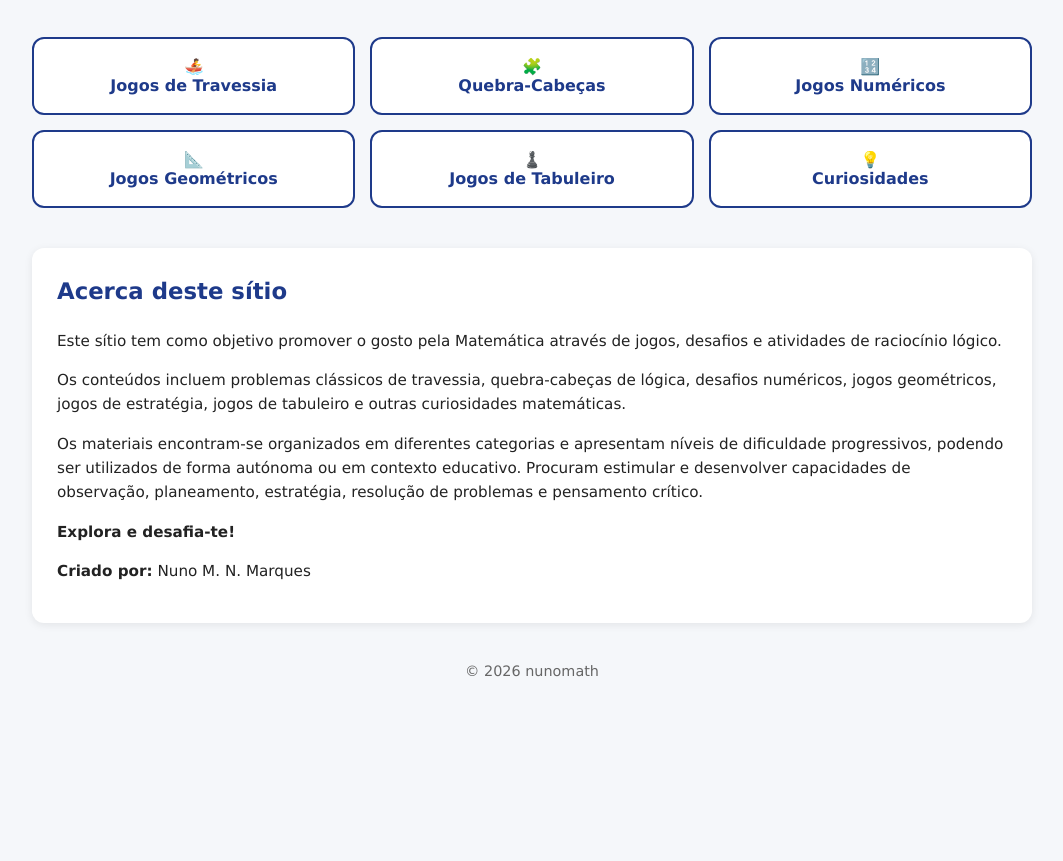
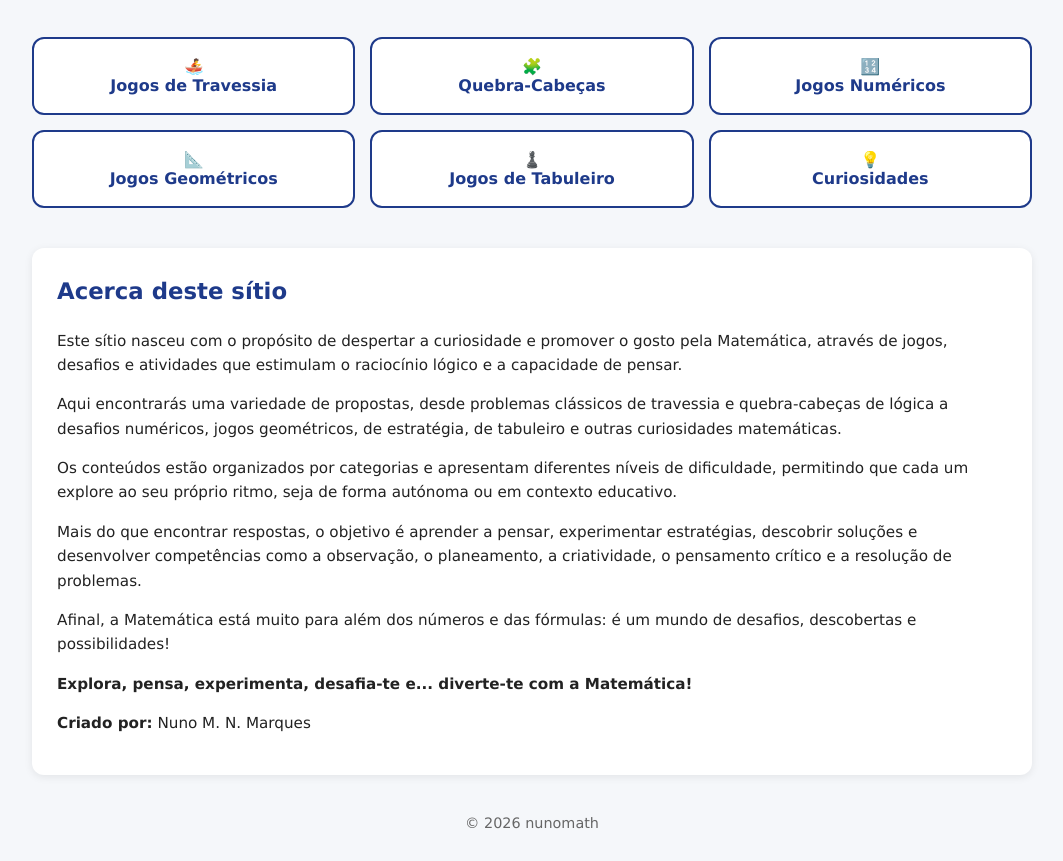
Before and after one commit to nmgauss/nunomath, a plain HTML site: page index.html in a window 1280 px wide. Shown: the part 149-1010 px from the top of the page, without its empty margins (108-1171 px from the left). Before the commit the page ends 858 px from the top, so only its background shows below. Drawn offline with Linux system fonts and the light colour scheme.

Commit message:
Update index.html

```diff
--- a/index.html
+++ b/index.html
@@ -140,19 +140,27 @@ footer {
 <h2>Acerca deste sítio</h2>
 
 <p>
-Este sítio tem como objetivo promover o gosto pela Matemática através de jogos, desafios e atividades de raciocínio lógico.
+Este sítio nasceu com o propósito de despertar a curiosidade e promover o gosto pela Matemática, através de jogos, desafios e atividades que estimulam o raciocínio lógico e a capacidade de pensar.
 </p>
 
 <p>
-Os conteúdos incluem problemas clássicos de travessia, quebra-cabeças de lógica, desafios numéricos, jogos geométricos, jogos de estratégia, jogos de tabuleiro e outras curiosidades matemáticas.
+Aqui encontrarás uma variedade de propostas, desde problemas clássicos de travessia e quebra-cabeças de lógica a desafios numéricos, jogos geométricos, de estratégia, de tabuleiro e outras curiosidades matemáticas.
 </p>
 
 <p>
-Os materiais encontram-se organizados em diferentes categorias e apresentam níveis de dificuldade progressivos, podendo ser utilizados de forma autónoma ou em contexto educativo. Procuram estimular e desenvolver capacidades de observação, planeamento, estratégia, resolução de problemas e pensamento crítico.
+Os conteúdos estão organizados por categorias e apresentam diferentes níveis de dificuldade, permitindo que cada um explore ao seu próprio ritmo, seja de forma autónoma ou em contexto educativo.
 </p>
 
 <p>
-<strong>Explora e desafia-te!</strong>
+Mais do que encontrar respostas, o objetivo é aprender a pensar, experimentar estratégias, descobrir soluções e desenvolver competências como a observação, o planeamento, a criatividade, o pensamento crítico e a resolução de problemas.
+</p>
+
+<p>
+Afinal, a Matemática está muito para além dos números e das fórmulas: é um mundo de desafios, descobertas e possibilidades!
+</p>
+
+<p>
+<strong>Explora, pensa, experimenta, desafia-te e... diverte-te com a Matemática! </strong>
 </p>
 
 <p>
```
